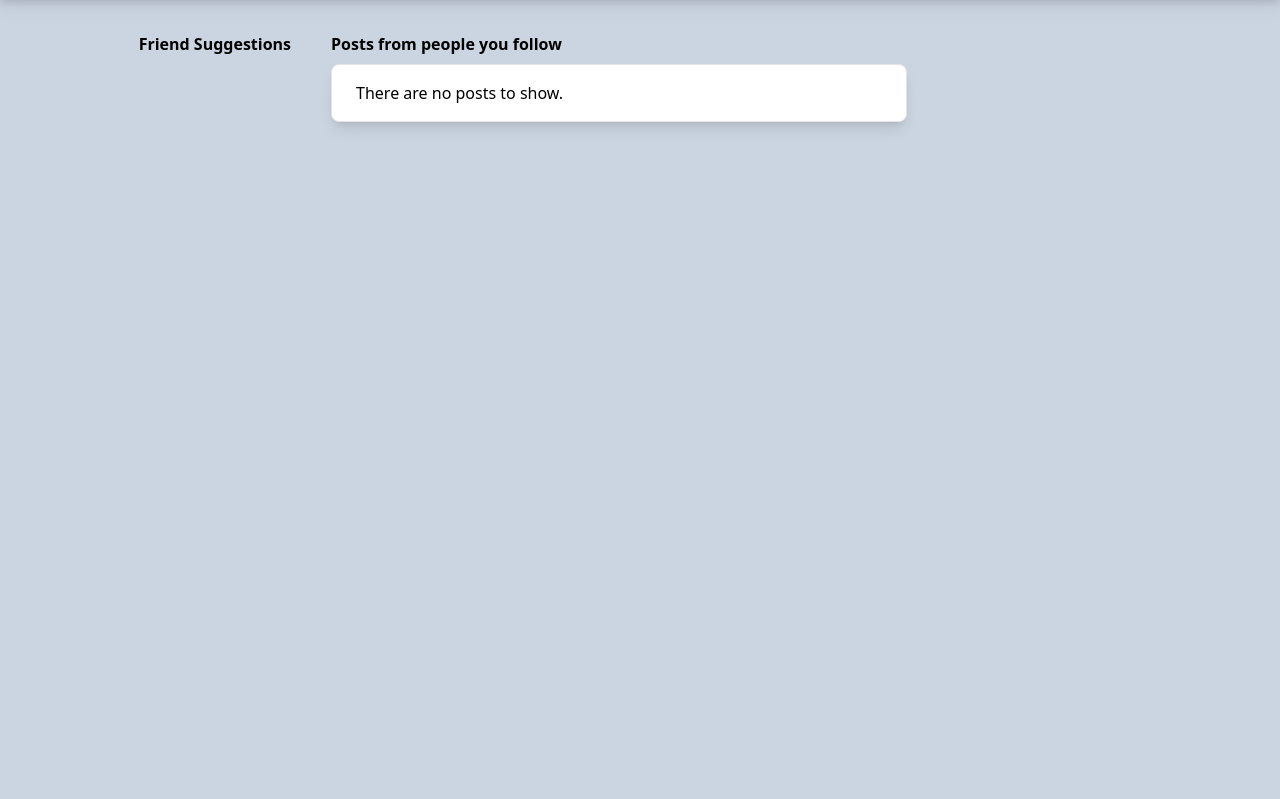
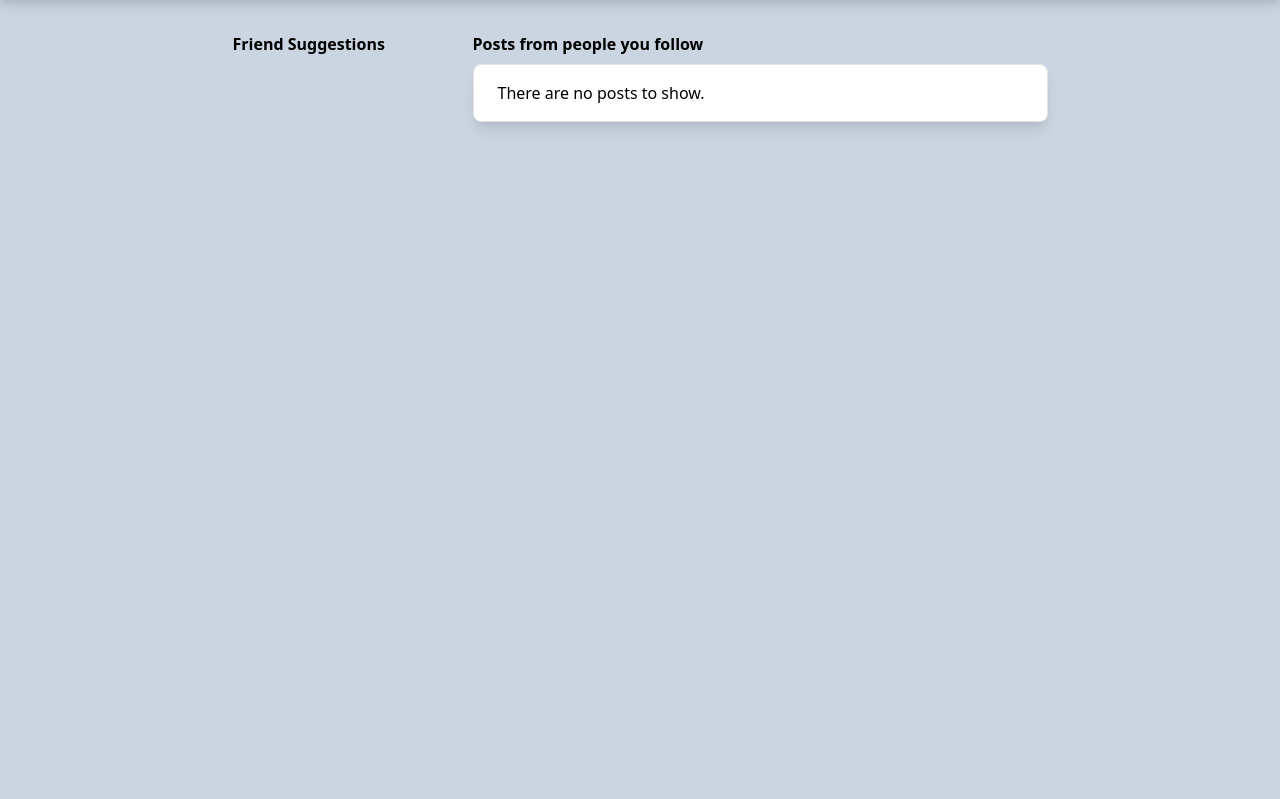
Before and after one commit to andrewphm/acs-1220-final-project, a Flask app: page / in a window 1280 px wide. Shown: the part 56-855 px from the top of the page. Run offline with Flask 2, Linux system fonts and the light colour scheme; the visitor is signed in with stand-in values (Sample User, id 1); data comes from the database, SQL or seed files in the repository; both versions use the stored data as it was after the commit; data that the repository does not hold is empty; parts of the project's set-up code (start-up, migrations or seed data) failed here and were passed over; some libraries are stand-ins or nearby versions.

Commit message:
Fix styling

```diff
--- a/flaskbook_app/templates/home.html
+++ b/flaskbook_app/templates/home.html
@@ -1,7 +1,7 @@
 {% extends 'base.html' %} {% block content %}
 
-<section class="w-10/12 flex p-8 gap-x-10 min-h-screen">
-  <div class="">
+<section class="w-10/12 flex p-8 gap-x-10 min-h-screen justify-center">
+  <div class="min-w-[200px]">
     <h2 class="font-bold whitespace-nowrap">Friend Suggestions</h2>
 
     <div>
@@ -31,7 +31,7 @@
     </div>
   </div>
 
-  <div class="w-full flex flex-col">
+  <div class="w-fit min-w-[575px] flex flex-col">
     <h2 class="font-bold">Posts from people you follow</h2>
 
     <div class="flex flex-col gap-y-3 max-w-xl my-2">
--- a/flaskbook_app/templates/profile.html
+++ b/flaskbook_app/templates/profile.html
@@ -1,6 +1,6 @@
 {% extends 'base.html' %} {% block content %}
 
-<section class="h-full w-10/12 my-8 flex gap-x-7 min-h-screen">
+<section class="h-full w-10/12 my-8 flex gap-x-7 min-h-screen justify-center">
   <section
     class="bg-neutral-200 min-w-[300px] max-w-[325px] flex flex-col items-center p-5 rounded-lg h-fit py-9 gap-y-3 drop-shadow"
   >
```
Also changed, not shown: flaskbook_app/database.db.
